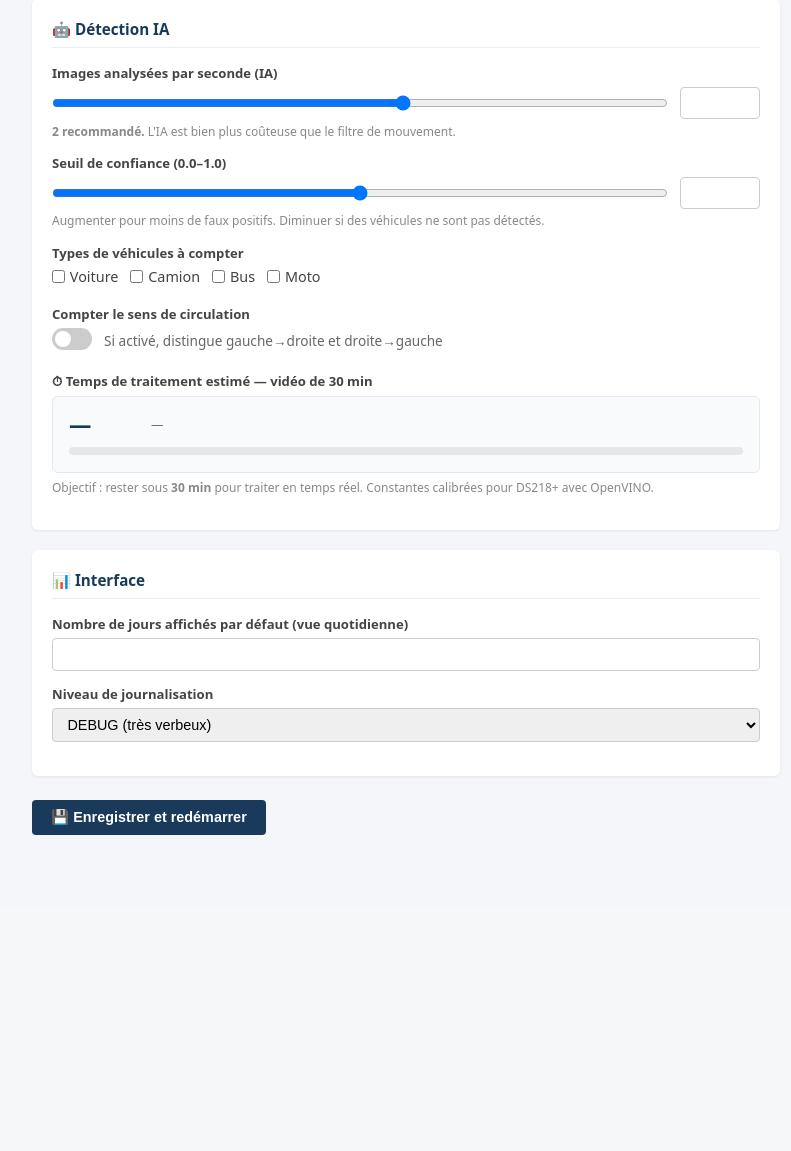
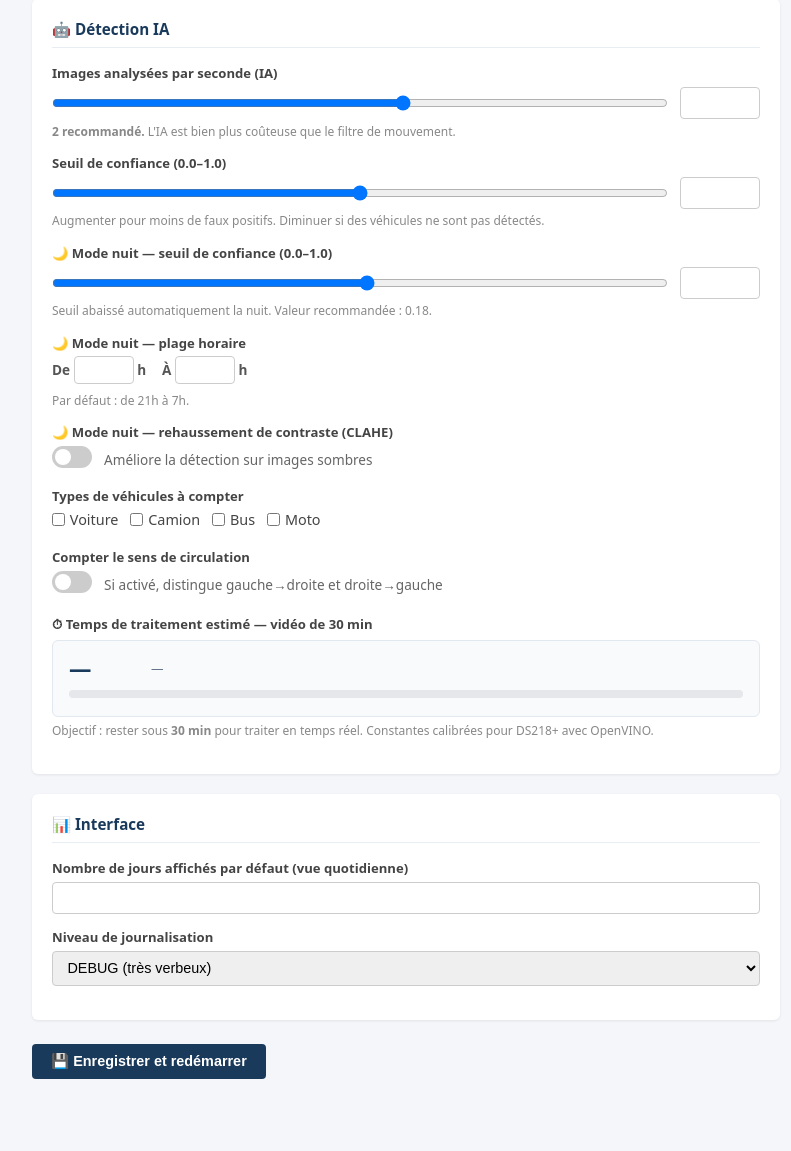
Before and after one commit to Mathiaspayet/comptage-vehicules, a Python web app: template src/templates/config.html in a window 1280 px wide. Shown: the part 1303-2454 px from the top of the page, without its empty margins (234-1025 px from the left). Before the commit the page ends 2138 px from the top, so only its background shows below. Run offline with Jinja, Linux system fonts and the light colour scheme; the template is opened without the code that fills it, so the values that code supplies are empty.

Commit message:
feat(nuit): CLAHE + seuil de confiance abaissé automatiquement la nuit

```diff
--- a/src/config_editor.py
+++ b/src/config_editor.py
@@ -71,6 +71,10 @@ def create_config_blueprint(config: Config) -> Blueprint:
                 "detector": {
                     "sample_fps": float(data.get("detector_sample_fps", 2)),
                     "confidence_threshold": float(data.get("confidence_threshold", 0.35)),
+                    "night_confidence_threshold": float(data.get("night_confidence_threshold", 0.18)),
+                    "night_start_hour": int(data.get("night_start_hour", 21)),
+                    "night_end_hour": int(data.get("night_end_hour", 7)),
+                    "night_enhance": bool(data.get("night_enhance", True)),
                     "vehicle_classes": data.get("vehicle_classes", ["car", "motorcycle", "bus", "truck"]),
                     "count_direction": bool(data.get("count_direction", False)),
                     "model_dir": "/app/data/models",
--- a/src/templates/config.html
+++ b/src/templates/config.html
@@ -170,6 +170,32 @@
       <div class="hint">Augmenter pour moins de faux positifs. Diminuer si des véhicules ne sont pas détectés.</div>
     </div>
     <div class="field">
+      <label>🌙 Mode nuit — seuil de confiance (0.0–1.0)</label>
+      <div class="range-row">
+        <input type="range" id="night_confidence_threshold_range" min="0.05" max="0.5" step="0.01" oninput="sync('night_confidence_threshold', this.value)">
+        <input type="number" id="night_confidence_threshold" min="0.05" max="0.5" step="0.01" oninput="sync('night_confidence_threshold_range', this.value)">
+      </div>
+      <div class="hint">Seuil abaissé automatiquement la nuit. Valeur recommandée : 0.18.</div>
+    </div>
+    <div class="field">
+      <label>🌙 Mode nuit — plage horaire</label>
+      <div style="display:flex;gap:1rem;align-items:center;flex-wrap:wrap">
+        <label style="font-size:.85rem;color:#555">De <input type="number" id="night_start_hour" min="0" max="23" style="width:60px;padding:.3rem;border:1px solid #ccc;border-radius:4px;font-size:.9rem"> h</label>
+        <label style="font-size:.85rem;color:#555">À <input type="number" id="night_end_hour" min="0" max="23" style="width:60px;padding:.3rem;border:1px solid #ccc;border-radius:4px;font-size:.9rem"> h</label>
+      </div>
+      <div class="hint">Par défaut : de 21h à 7h.</div>
+    </div>
+    <div class="field">
+      <label>🌙 Mode nuit — rehaussement de contraste (CLAHE)</label>
+      <div class="toggle-row">
+        <label class="toggle">
+          <input type="checkbox" id="night_enhance">
+          <span class="slider"></span>
+        </label>
+        <span style="font-size:.85rem;color:#666">Améliore la détection sur images sombres</span>
+      </div>
+    </div>
+    <div class="field">
       <label>Types de véhicules à compter</label>
       <div class="checkboxes" id="vehicle_classes">
         <label><input type="checkbox" value="car"> Voiture</label>
@@ -308,6 +334,11 @@ async function loadConfig() {
   setVal('detector_sample_fps_range', data.detector?.sample_fps);
   setVal('confidence_threshold',      data.detector?.confidence_threshold);
   setVal('confidence_threshold_range',data.detector?.confidence_threshold);
+  setVal('night_confidence_threshold',      data.detector?.night_confidence_threshold);
+  setVal('night_confidence_threshold_range',data.detector?.night_confidence_threshold);
+  setVal('night_start_hour', data.detector?.night_start_hour);
+  setVal('night_end_hour',   data.detector?.night_end_hour);
+  document.getElementById('night_enhance').checked = !!data.detector?.night_enhance;
 
   setVal('default_days', data.dashboard?.default_days);
   setVal('log_level',    data.logging?.level);
@@ -338,8 +369,12 @@ async function saveConfig() {
     min_motion_area:          document.getElementById('min_motion_area').value,
     segment_padding_seconds:  document.getElementById('segment_padding_seconds').value,
     detector_sample_fps:      document.getElementById('detector_sample_fps').value,
-    confidence_threshold:     document.getElementById('confidence_threshold').value,
-    vehicle_classes:          classes,
+    confidence_threshold:          document.getElementById('confidence_threshold').value,
+    night_confidence_threshold:    document.getElementById('night_confidence_threshold').value,
+    night_start_hour:              parseInt(document.getElementById('night_start_hour').value),
+    night_end_hour:                parseInt(document.getElementById('night_end_hour').value),
+    night_enhance:                 document.getElementById('night_enhance').checked,
+    vehicle_classes:               classes,
     count_direction:          document.getElementById('count_direction').checked,
     default_days:             document.getElementById('default_days').value,
     log_level:                document.getElementById('log_level').value,
```
Also changed, not shown: src/config.py (+20 -0 lines), src/detector.py (+20 -1 lines).
